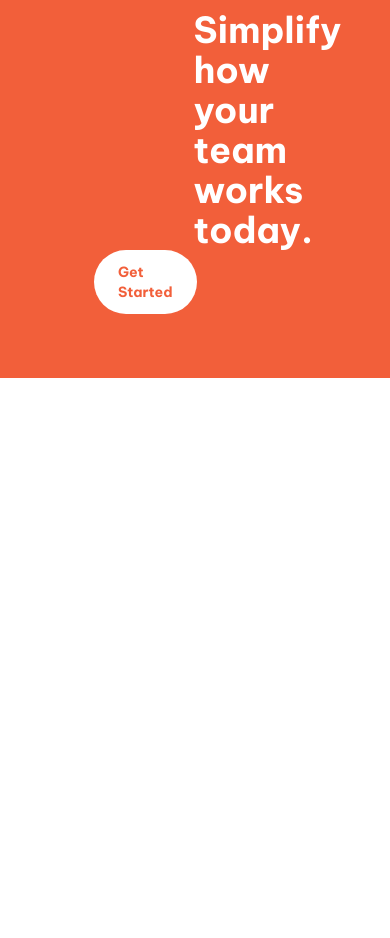
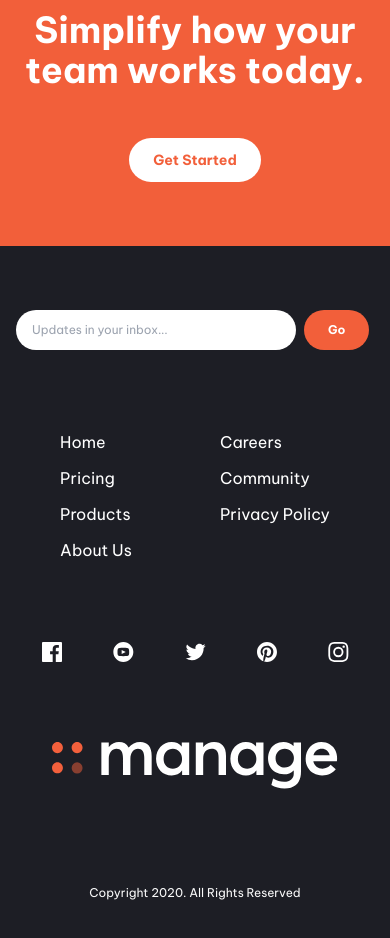
Before and after one commit to Chiazamoku-Amadi/manageLandingPage, a website: page index.html in a window 390 px wide. Shown: the part 2740-3678 px from the top of the page. Before the commit the page ends 3214 px from the top, so only its background shows below. Drawn offline with Linux system fonts and the light colour scheme.

Commit message:
Built the footer of the landing page and made it responsive across different screen sizes

```diff
--- a/index.html
+++ b/index.html
@@ -153,13 +153,61 @@
     </section>
 
     <!--CTA-->
-    <section id="cta" class="bg-brightRed my-24 px-48 py-16">
-        <div class="container mx-auto flex flex-col md:flex-row items-center justify-between">
-            <h2 class="font-bold text-white text-4xl justify-center w-1/2">Simplify how your team works today.</h2>
-            <div class="flex justify-end w-1/2">
+    <section id="cta" class="bg-brightRed mt-24 px-4 md:px-42 py-16">
+        <div class="container mx-auto flex flex-col md:flex-row space-y-12 md:space-y-0 items-center justify-center w-full">
+            <h2 class="font-bold text-white text-4xl text-center md:text-left self-start md:w-1/2">Simplify how your team works today.</h2>
+            <div class="flex justify-end md:w-1/2">
                 <a href="#" class="p-3 px-6 text-brightRed rounded-full bg-white baseline font-bold text-sm hover:bg-veryLightGray hover:text-brightRedLight">Get Started</a>
             </div>
         </div>
     </section>
+
+    <!--Footer-->
+    <footer class="bg-veryDarkBlue px-4 md:px-42 py-16">
+        <!--Footer Container-->
+        <div class="container mx-auto flex flex-col-reverse md:flex-row items-center justify-center gap-20 w-full">
+            <!--Logo & Socials-->
+            <div class="flex flex-col-reverse md:flex-col items-center md:items-start justify-center gap-20 w-full md:w-1/5">
+                <img src="img/logo-white.svg" alt="" class="w-4/5">
+                <div class="flex flex-row items-center justify-around md:justify-between w-full">
+                    <img src="img/icon-facebook.svg" alt="" class="hover:bg-brightRed">
+                    <img src="img/icon-youtube.svg" alt="" class="hover:bg-brightRed">
+                    <img src="img/icon-twitter.svg" alt="" class="hover:bg-brightRed">
+                    <img src="img/icon-pinterest.svg" alt="" class="hover:bg-brightRed">
+                    <img src="img/icon-instagram.svg" alt="" class="hover:bg-brightRed">
+                </div>
+            </div>
+
+            <!--Quick Links-->
+            <div class="flex flex-row justify-around md:justify-between w-full md:w-2/5">
+                <div class="flex flex-col text-white gap-3">
+                    <a href="#">Home</a>
+                    <a href="#">Pricing</a>
+                    <a href="#">Products</a>
+                    <a href="#">About Us</a>
+                </div>
+                <div class="flex flex-col text-white gap-3">
+                    <a href="#">Careers</a>
+                    <a href="#">Community</a>
+                    <a href="#">Privacy Policy</a>
+                </div>
+            </div>
+
+            <!--Subscribe-->
+            <div class="flex flex-row items-center justify-between self-start gap-2 md:gap-3 w-full md:w-2/5">
+                <div class="flex justify-start md:justify-end w-4/5">
+                    <input type="text" placeholder="Updates in your inbox..." class="bg-white text-veryLightGray text-xs py-3 pl-4 pr-6 rounded-full w-full md:w-4/5">
+                </div>
+                <div class="flex w-1/5">
+                    <a href="#" class="p-3 px-6 text-white rounded-full bg-brightRed baseline font-bold text-xs hover:bg-veryLightGray hover:text-brightRedLight">Go</a>
+                </div>
+            </div>
+        </div>
+
+        <!--Copyright-->
+        <div class="container mx-auto flex items-center justify-center md:justify-end w-full mt-24 md:-mt-5">
+            <p class="text-veryLightGray text-xs">Copyright 2020. All Rights Reserved</p>
+        </div>
+    </footer>
 </body>
 </html>
```
Also changed, not shown: css/main.css.
